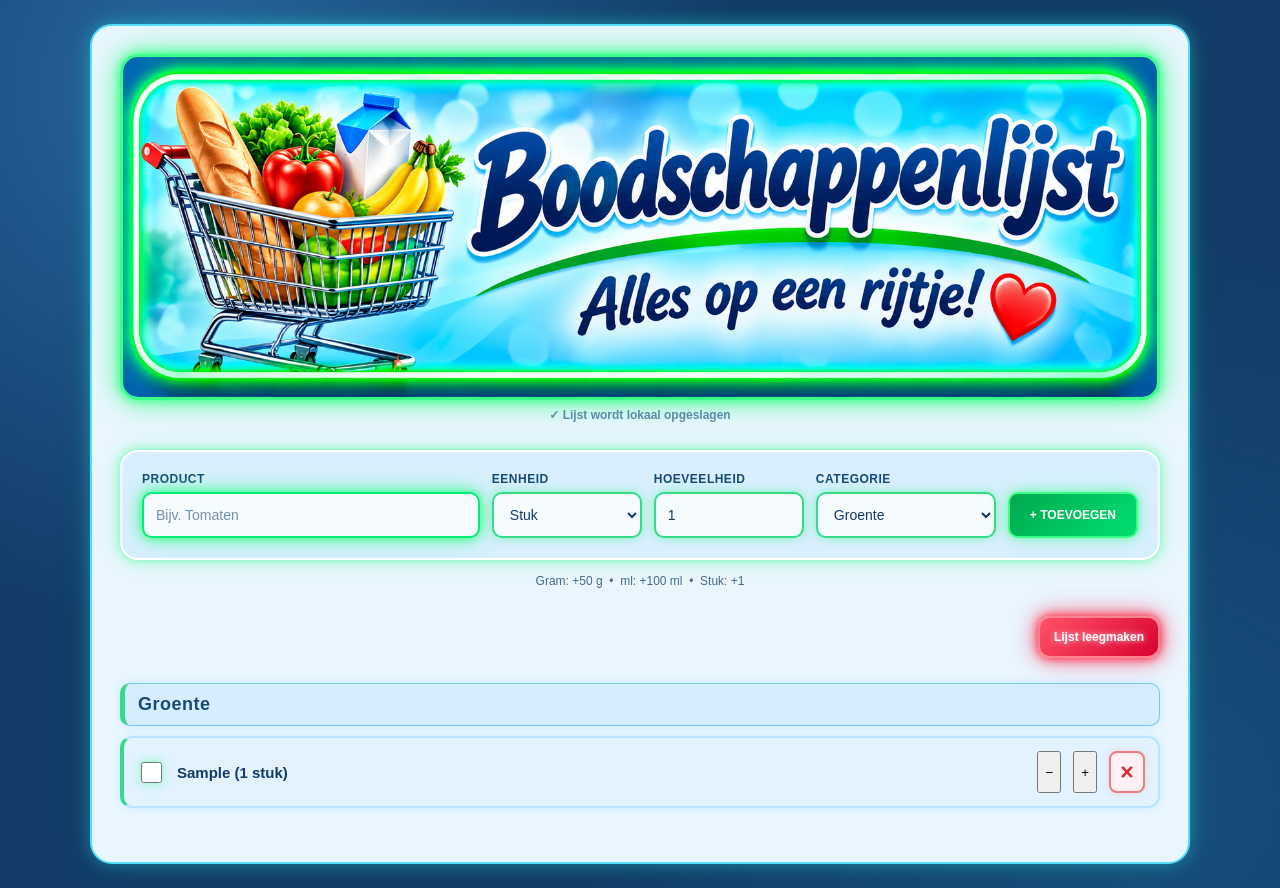
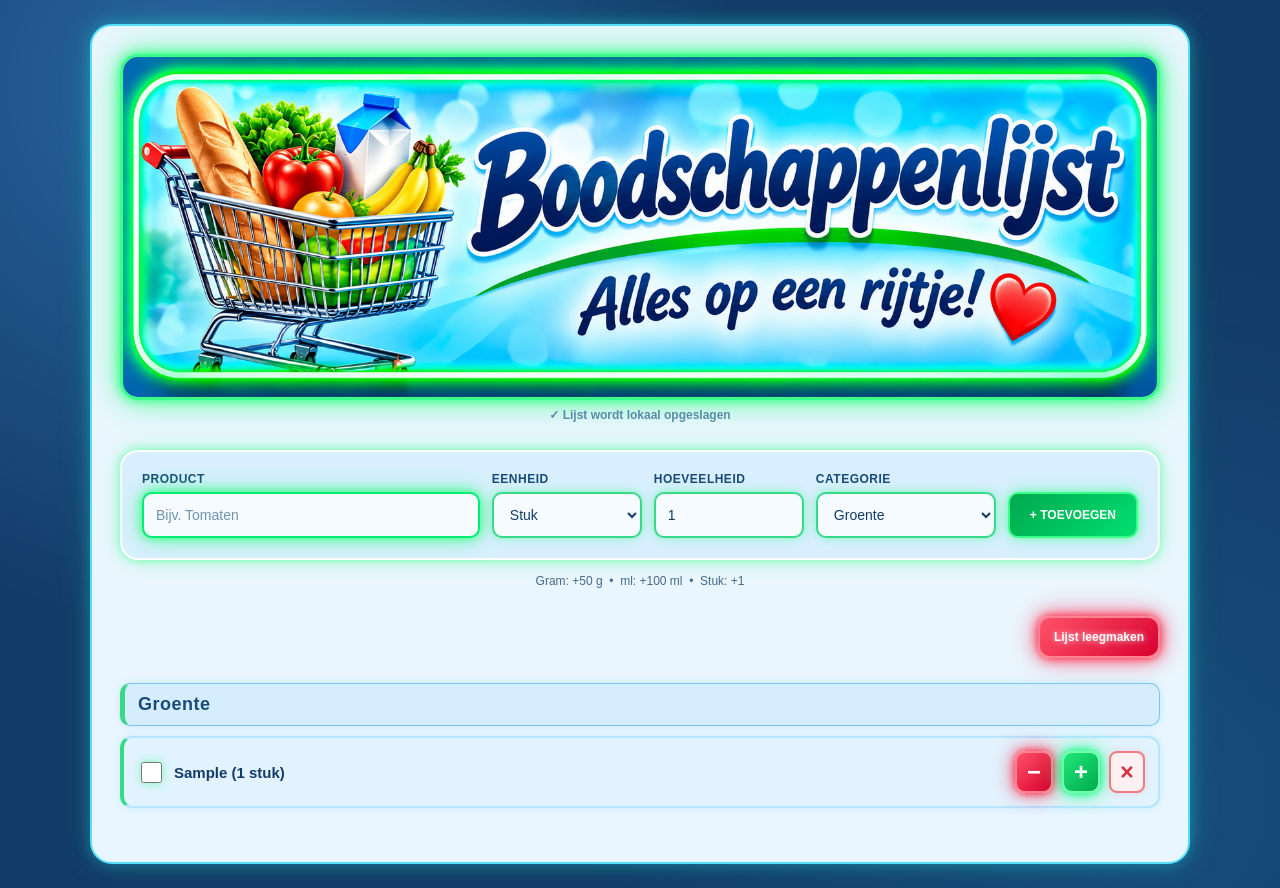
Before and after one commit to Matthijs86/Shopping-List, a plain HTML site: page index.html in a window 1280 px wide. Both pictures are taken after typing "Sample" into the empty fields and a click on the button "+ TOEVOEGEN". Drawn offline with Linux system fonts and the light colour scheme.

Commit message:
Refactor CSS styles for new design

```diff
--- a/style.css
+++ b/style.css
@@ -856,3 +856,103 @@ select option {
 
     transform: scale(1.03);
 }
+
+/* ======================================
+   PLUS- EN MINKNOPPEN BIJ PRODUCTEN
+   ====================================== */
+
+.product {
+    display: flex;
+    align-items: center;
+    gap: 9px;
+}
+
+/* Algemene stijl van beide knoppen */
+
+.hoeveelheid-knop {
+    flex-shrink: 0;
+
+    width: 38px;
+    height: 38px;
+
+    display: inline-flex;
+    align-items: center;
+    justify-content: center;
+
+    border-radius: 10px;
+    font-size: 24px;
+    font-weight: bold;
+    line-height: 1;
+
+    cursor: pointer;
+    transition: all 0.2s ease;
+}
+
+/* GROENE PLUSKNOP */
+
+.hoeveelheid-plus {
+    color: #ffffff;
+
+    background: linear-gradient(
+        135deg,
+        #20e878,
+        #00a94f
+    );
+
+    border: 2px solid #75ffad;
+
+    box-shadow:
+        0 0 7px rgba(0, 255, 120, 0.9),
+        0 0 16px rgba(0, 255, 120, 0.7),
+        0 0 26px rgba(0, 255, 120, 0.4);
+}
+
+.hoeveelheid-plus:hover {
+    box-shadow:
+        0 0 12px rgba(0, 255, 120, 1),
+        0 0 24px rgba(0, 255, 120, 0.9),
+        0 0 38px rgba(0, 255, 120, 0.6);
+
+    transform: scale(1.08);
+}
+
+/* RODE MINKNOP */
+
+.hoeveelheid-min {
+    color: #ffffff;
+
+    background: linear-gradient(
+        135deg,
+        #ff5268,
+        #d9002f
+    );
+
+    border: 2px solid #ff8292;
+
+    box-shadow:
+        0 0 7px rgba(255, 40, 70, 0.9),
+        0 0 16px rgba(255, 40, 70, 0.7),
+        0 0 26px rgba(255, 40, 70, 0.4);
+}
+
+.hoeveelheid-min:hover {
+    box-shadow:
+        0 0 12px rgba(255, 40, 70, 1),
+        0 0 24px rgba(255, 40, 70, 0.9),
+        0 0 38px rgba(255, 40, 70, 0.6);
+
+    transform: scale(1.08);
+}
+
+/* Indrukken */
+
+.hoeveelheid-knop:active {
+    transform: scale(0.94);
+}
+
+/* Toetsenbordbediening */
+
+.hoeveelheid-knop:focus-visible {
+    outline: 3px solid #ffffff;
+    outline-offset: 3px;
+}
```
